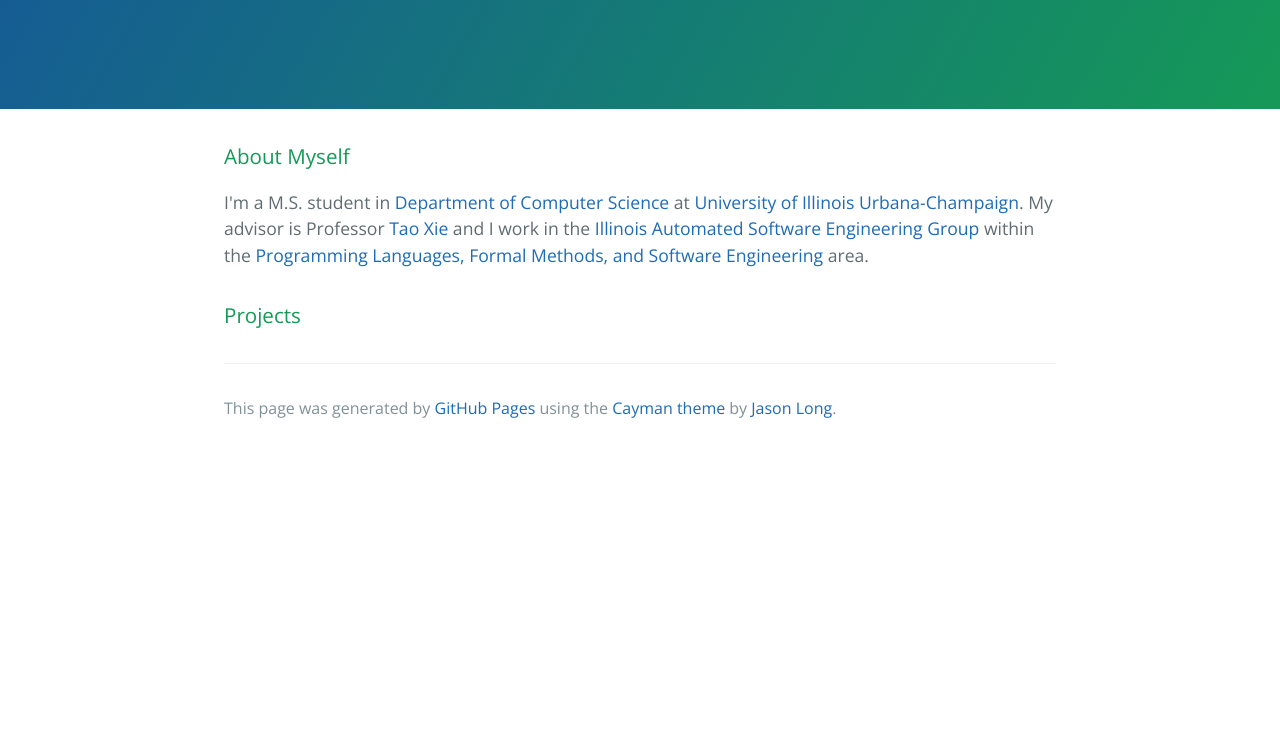
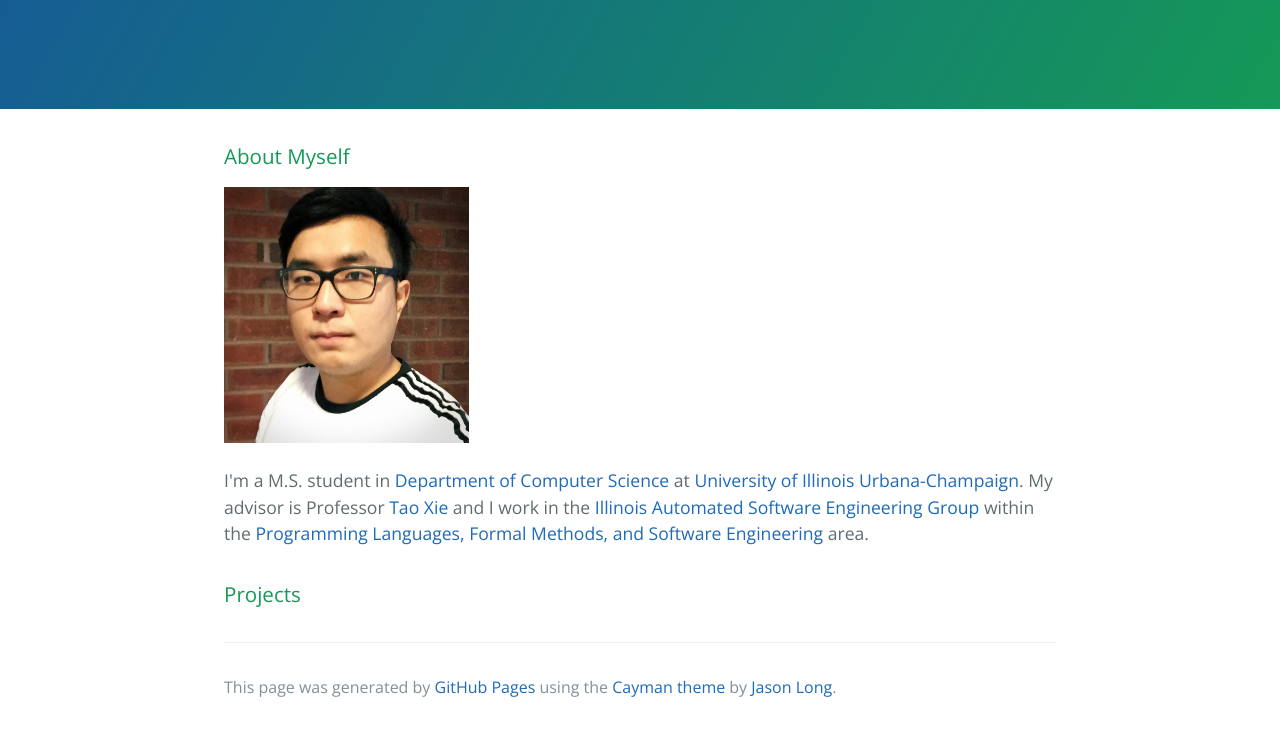
Before and after one commit to mengqigu/mengqigu.github.io, a plain HTML site: page index.html in a window 1280 px wide. Shown: the part 208-939 px from the top of the page. Before the commit the page ends 800 px from the top, so only its background shows below. Drawn offline with nearby package versions, Linux system fonts and the light colour scheme.

Commit message:
Adding profile image

```diff
--- a/index.html
+++ b/index.html
@@ -17,7 +17,10 @@
 
     <section class="main-content">
       <h3>
+
 <a id="about-myself" class="anchor" href="#about-myself" aria-hidden="true"><span class="octicon octicon-link"></span></a>About Myself</h3>
+
+<img src="images/profile.jpg" alt="Hello" class="inline" height="256" />
 
 <p>I'm a M.S. student in <a href="http://cs.illinois.edu/">Department of Computer Science</a> at <a href="http://illinois.edu/">University of Illinois Urbana-Champaign</a>. My advisor is Professor <a href="http://taoxie.cs.illinois.edu">Tao Xie</a> and I work in the <a href="https://sites.google.com/site/asergrp/">Illinois Automated Software Engineering Group</a> within the <a href="http://plfmse.cs.illinois.edu/">Programming Languages, Formal Methods, and Software Engineering</a> area.</p>
 
```
